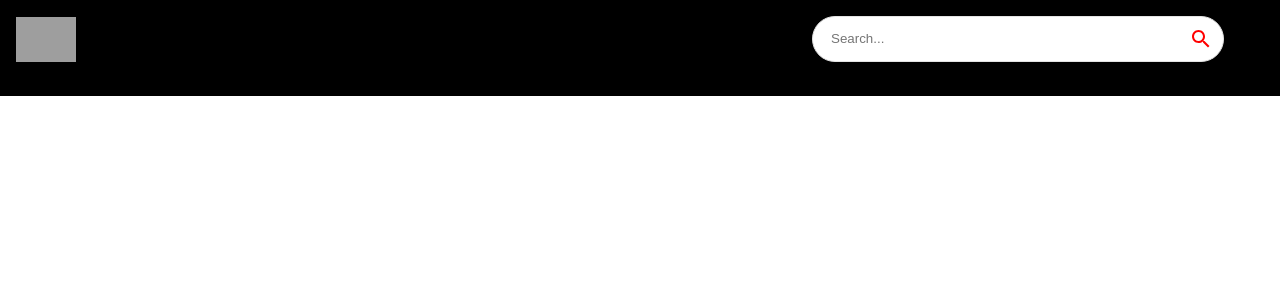
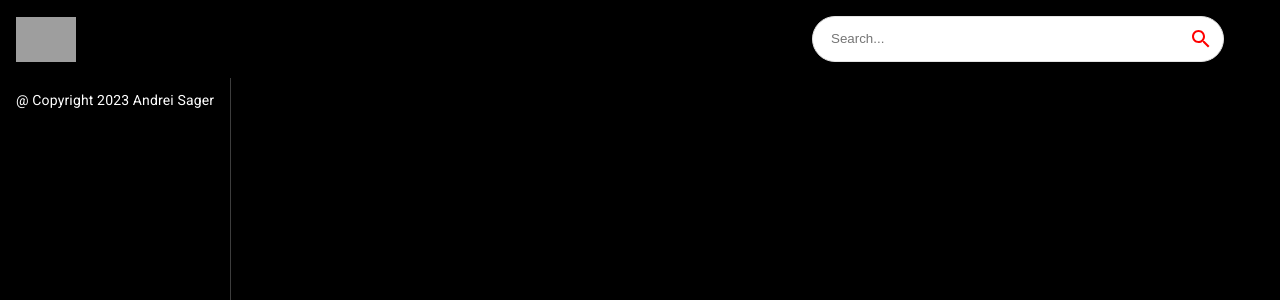
Before and after one commit to Andrei-Sager/shoutcast, a React (Create React App) app: page / in a window 1280 px wide. Shown: the top 300 px of the page. Built offline with nearby package versions, Linux system fonts and the light colour scheme; grey boxes are pictures that could not be loaded; the HTML template or start-up script is replaced by a standard one.

Commit message:
Update HomeFeed.jsx

```diff
--- a/src/components/HomeFeed.jsx
+++ b/src/components/HomeFeed.jsx
@@ -1,8 +1,41 @@
-import React from 'react'
+import { useState, useEffect} from 'react'
+import { Box, Stack, Typography } from '@mui/material'
 
 const HomeFeed = () => {
   return (
-    <div>HomeFeed</div>
+    <Stack
+      sx={{
+        flexDirection: {
+          sx: 'column',
+          md: 'row'
+        }
+      }}
+    >
+      <Box
+        sx={{
+          height: {
+            sx: 'auto',
+            md:'92vh'
+          },
+          borderRight: '1px solid #3d3d3d',
+          px: {
+            sx: 0,
+            md: 2,
+          }
+        }}
+      >
+        {/* <Sidebar></Sidebar> */}
+        <Typography
+          className='copyright'
+          variant='body2'
+          sx={{
+            mt: 1.5,
+            color: '#fff'
+          }}>
+          @ Copyright 2023 Andrei Sager
+        </Typography>
+      </Box>
+    </Stack>
   )
 }
 
```
